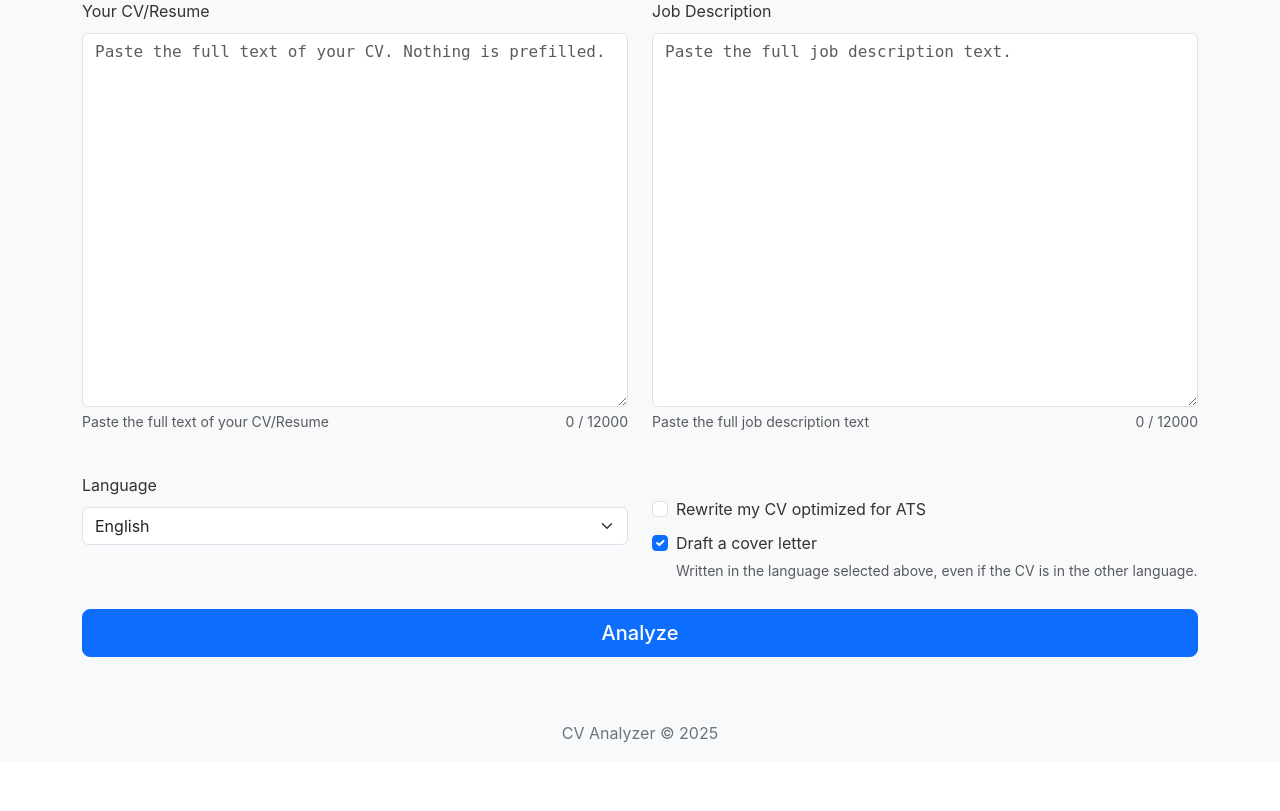
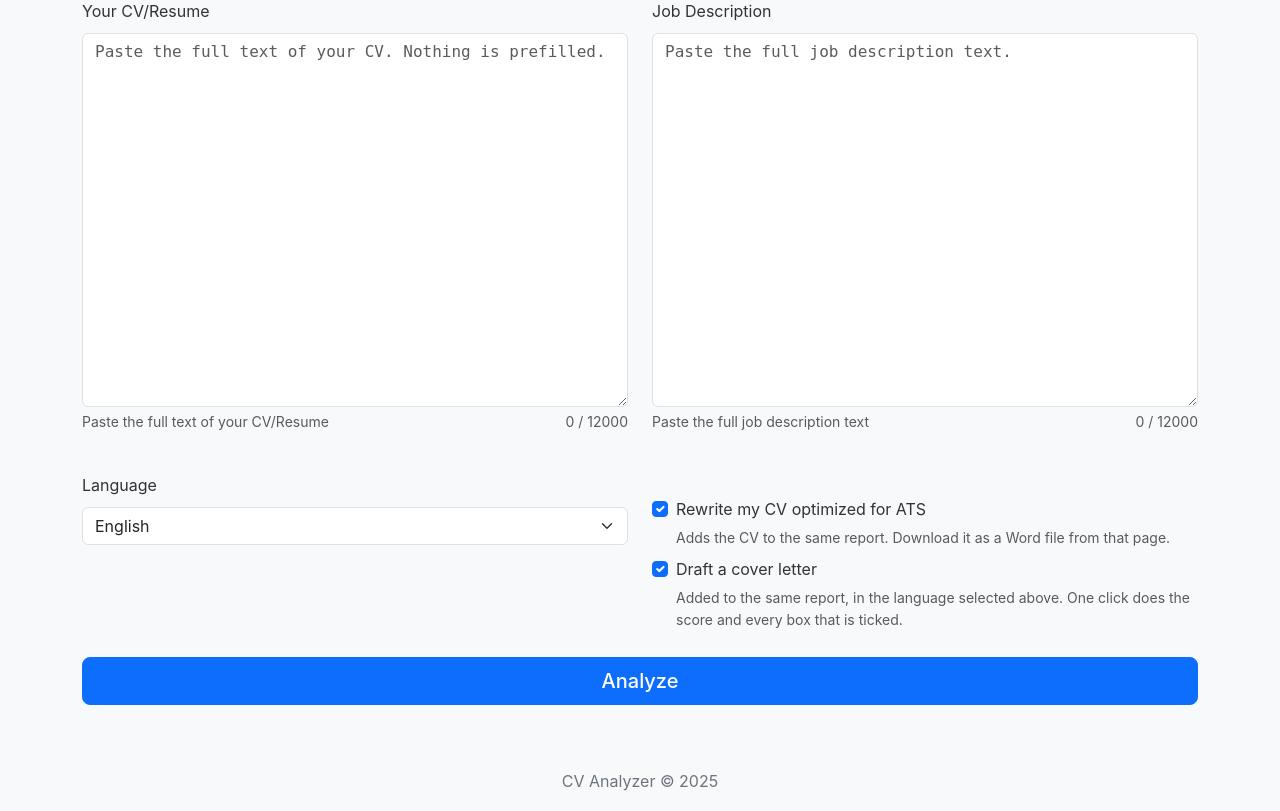
Before and after one commit to Minewine/appopvibe, a Flask app: page /form in a window 1280 px wide. Shown: the part 203-1014 px from the top of the page. Before the commit the page ends 946 px from the top, so only its background shows below. Run offline with Flask 3, Linux system fonts and the light colour scheme; some libraries are stand-ins or nearby versions.

Commit message:
Make one Analyze click produce the score, CV, and letter.

```diff
--- a/templates/form.html
+++ b/templates/form.html
@@ -64,17 +64,18 @@
                     </div>
                     <div class="col-md-6">
                         <div class="form-check mt-4">
-                            <input class="form-check-input" type="checkbox" id="rewrite_cv" name="rewrite_cv" {% if form.rewrite_cv.data %}checked{% endif %}>
+                            <input class="form-check-input" type="checkbox" id="rewrite_cv" name="rewrite_cv" checked>
                             <label class="form-check-label" for="rewrite_cv">
                                 Rewrite my CV optimized for ATS
                             </label>
+                            <div class="form-text">Adds the CV to the same report. Download it as a Word file from that page.</div>
                         </div>
                         <div class="form-check mt-2">
                             <input class="form-check-input" type="checkbox" id="cover_letter" name="cover_letter" checked>
                             <label class="form-check-label" for="cover_letter">
                                 Draft a cover letter
                             </label>
-                            <div class="form-text">Written in the language selected above, even if the CV is in the other language.</div>
+                            <div class="form-text">Added to the same report, in the language selected above. One click does the score and every box that is ticked.</div>
                         </div>
                     </div>
                 </div>
@@ -88,7 +89,7 @@
                             role="status"
                             aria-hidden="true"
                             x-show="loading"></span>
-                        <span x-text="loading ? ' Analyzing...' : 'Analyze'"></span>
+                        <span x-text="loading ? ' Working. This can take a minute...' : 'Analyze'"></span>
                     </button>
                 </div>
             </form>
```
